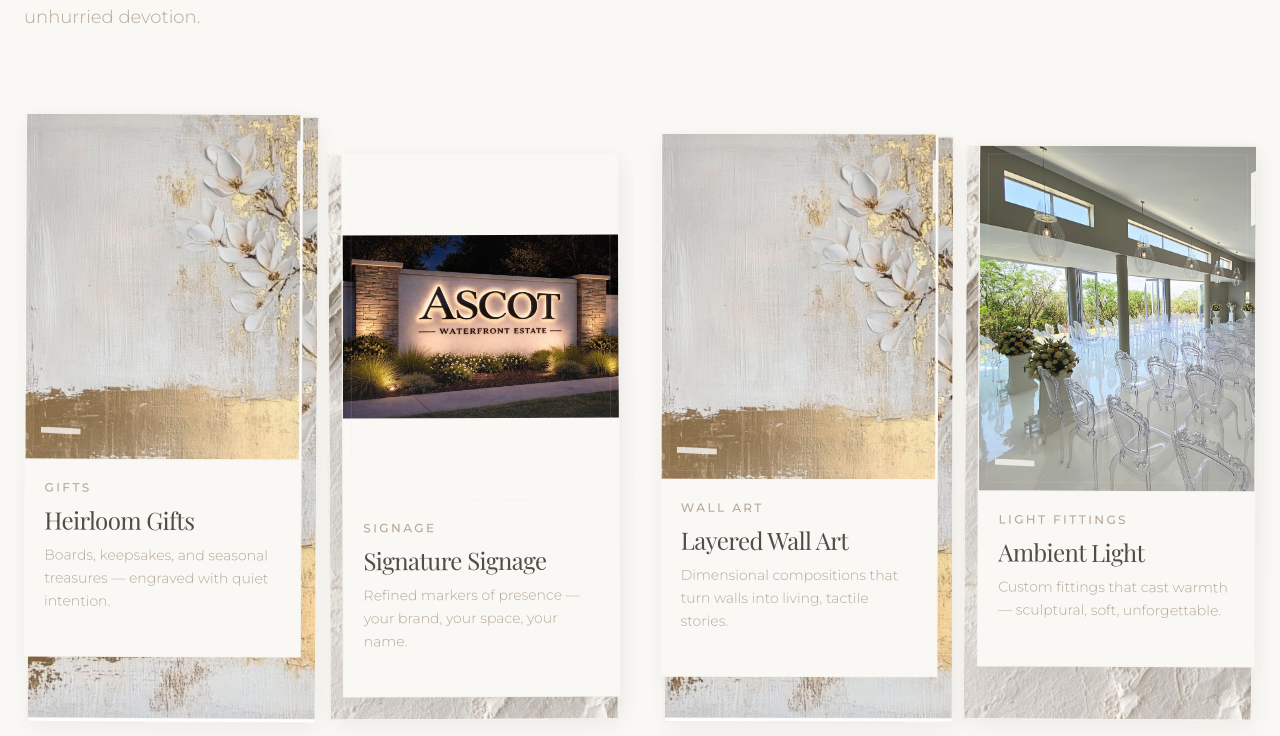
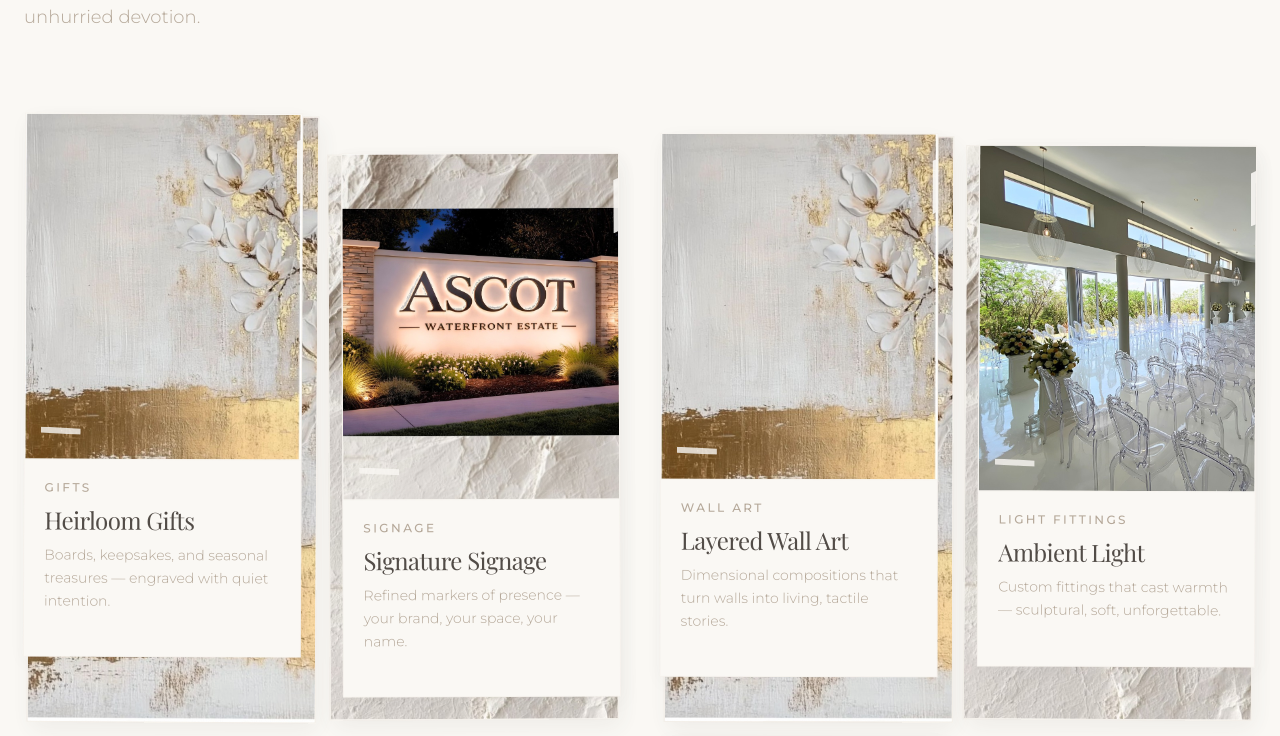
Before and after one commit to KimaxTechnologies/justworxsite, a Next.js app: page / in a window 1280 px wide. Shown: the part 1350-2086 px from the top of the page. Built offline with nearby package versions, Linux system fonts and the light colour scheme; no server answers; a web font is replaced by a local one.

Commit message:
Refresh Signature Signage photo with textured letterbox fill.
Replace the signage image, knock out baked-in white borders, and show the card texture behind contained photos.

Co-authored-by: Cursor <cursoragent@cursor.com>

```diff
--- a/src/components/moodboard/MaterialCard.tsx
+++ b/src/components/moodboard/MaterialCard.tsx
@@ -57,13 +57,30 @@ export function MaterialCard({ category, index = 0, className }: MaterialCardPro
         className="panel-raised moodboard-frame relative block overflow-hidden bg-canvas transition-transform duration-500 group-hover:-translate-y-0.5"
         style={{ rotate: `${tilt}deg` }}
       >
-        <div className="relative aspect-[4/5] overflow-hidden bg-canvas">
+        <div
+          className={cn(
+            "relative aspect-[4/5] overflow-hidden",
+            frontFit !== "contain" && "bg-canvas",
+          )}
+        >
+          {frontFit === "contain" && (
+            <Image
+              src={textureSrc}
+              alt=""
+              fill
+              unoptimized
+              className={cn("object-cover", texturePosition)}
+              sizes="(max-width: 768px) 50vw, 25vw"
+              aria-hidden
+            />
+          )}
           <Image
             src={frontSrc}
             alt={category.image ? category.title : ""}
             fill
             unoptimized
             className={cn(
+              "z-[1]",
               frontFit === "contain" ? "object-contain" : "object-cover",
               frontPosition,
             )}
--- a/src/lib/content/categories.ts
+++ b/src/lib/content/categories.ts
@@ -34,7 +34,7 @@ export const categories: Category[] = [
     description:
       "Refined markers of presence — your brand, your space, your name.",
     surface: "paper",
-    image: "/categories/signage.jpg",
+    image: "/categories/signage.png",
     imageFit: "contain",
   },
   {
```
Also changed, not shown: public/categories/signage.jpg (deleted), public/categories/signage.png (added).
